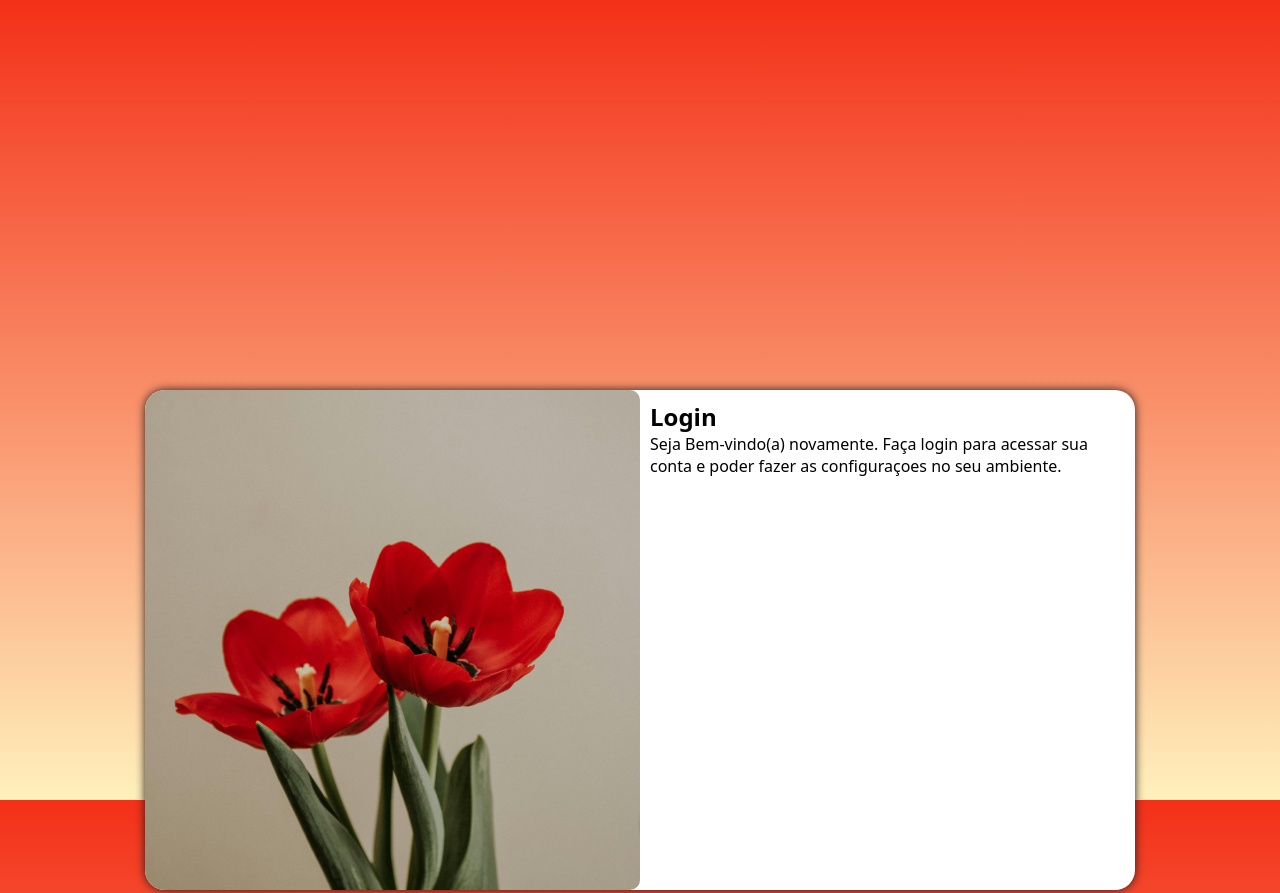
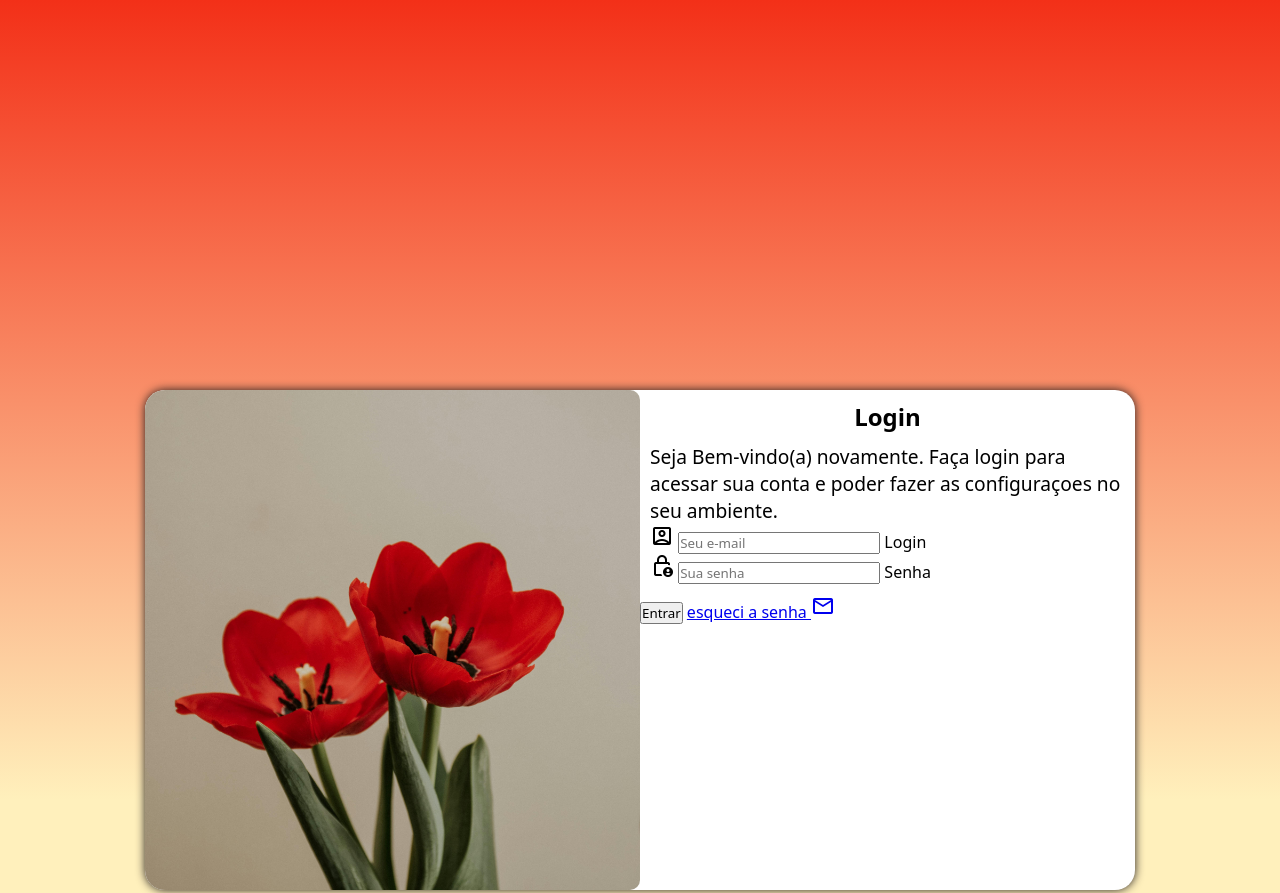
Before and after one commit to joanabnu/projeto-login, a plain HTML site: page index.html in a window 1280 px wide. Shown: the top 893 px of the page. Drawn offline with nearby package versions, Linux system fonts and the light colour scheme.

Commit message:
adicionei o formulario

```diff
--- a/estilos/media.css
+++ b/estilos/media.css
@@ -25,6 +25,9 @@ grandes telas acima 1200px*/
         float: right;
         width: 70%;
     }
+    div#formulario > h1{
+        font-size: 2em;
+    }
 }
 @media screen and (min-width: 992px){
        body{
@@ -42,4 +45,7 @@ grandes telas acima 1200px*/
         float: right;
         width: 50%;
     }
+    div#formulario > p{
+    font-size: 1.2em;
 }
+}
--- a/estilos/style.css
+++ b/estilos/style.css
@@ -12,7 +12,7 @@ nude : #fff0bc
     box-sizing: border-box;
 }
 body,html{
-   background-image: linear-gradient(to top,#fff0bc , #f33018);
+background-color:#fff0bc ;
     height: 100vh;
     width: 100vw;
     margin: 0px;
@@ -51,3 +51,10 @@ section#login > div#formulario{
     display: block;
     padding: 10px;
 }
+div#formulario > h1{
+    text-align: center;
+    margin-bottom: 10px;
+}
+div#formulario > p{
+    font-size: 0.8em;
+}
--- a/index.html
+++ b/index.html
@@ -1,26 +1,58 @@
 <!DOCTYPE html>
 <html lang="pt-br">
   <head>
-    <meta charset="UTF-8">
-    <meta name="viewport" content="width=device-width, initial-scale=1.0">
+    <meta charset="UTF-8" />
+    <meta name="viewport" content="width=device-width, initial-scale=1.0" />
     <title>Login</title>
-    <link rel="shortcut icon" href="favicon-icon/icons8-flores-64.png" type="image/x-icon">
-    <link rel="stylesheet" href="estilos/style.css">
-    <link rel="stylesheet" href="estilos/media.css">
+    <link
+      rel="shortcut icon"
+      href="favicon-icon/icons8-flores-64.png"
+      type="image/x-icon"
+    />
+    <link
+      href="https://fonts.googleapis.com/css2?family=Material+Symbols+Outlined"
+      rel="stylesheet"
+    />
+    <link rel="stylesheet" href="estilos/style.css" />
+    <link rel="stylesheet" href="estilos/media.css" />
   </head>
   <body>
     <main>
       <section id="login">
-            <div id="imagem">
-
-            </div>
+        <div id="imagem"></div>
         <div id="formulario">
           <h1>Login</h1>
-                <p>Seja Bem-vindo(a) novamente. Faça login para acessar sua conta e poder fazer as configuraçoes no seu ambiente.</p>
-                <form action="login.php" method="post"></form>
+          <p>
+            Seja Bem-vindo(a) novamente. Faça login para acessar sua conta e
+            poder fazer as configuraçoes no seu ambiente.
+          </p>
 
+          <form action="login.php" method="post" autocomplete="on">
+
+          <div class="campo">
+            <i class="material-symbols-outlined"> account_box </i>
+            <input
+              type="email"
+              name="login"
+              id="ilogin"
+              placeholder="Seu e-mail"
+             autocomplete="email" required maxlength="30"/>
+            <label for="ilogin">Login</label>
           </div>
-
+          <div class="campo">
+            <i class="material-symbols-outlined"> lock_person </i>
+            <input
+              type="password"
+              name="senha"
+              id="isenha"
+              placeholder="Sua senha" required minlength="8" maxlength="20"
+            />
+            <label for="isenha">Senha</label>
+          </div>
+        </div>
+        <input type="submit" value="Entrar">
+        <a href="esqueci.html"> esqueci a senha <i class="material-symbols-outlined">mail</i></a>
+        </form>
       </section>
     </main>
   </body>
```
Lines whose indentation alone changed are shown as unchanged.
